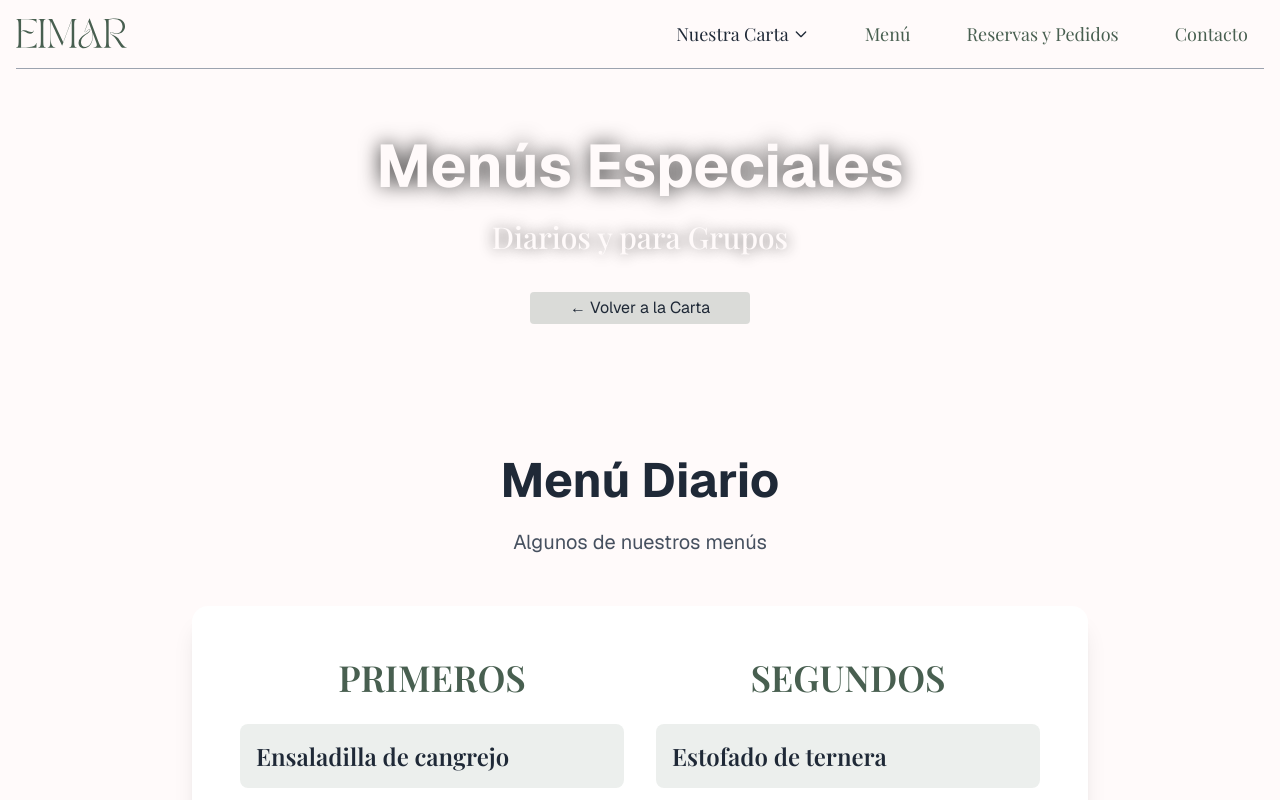
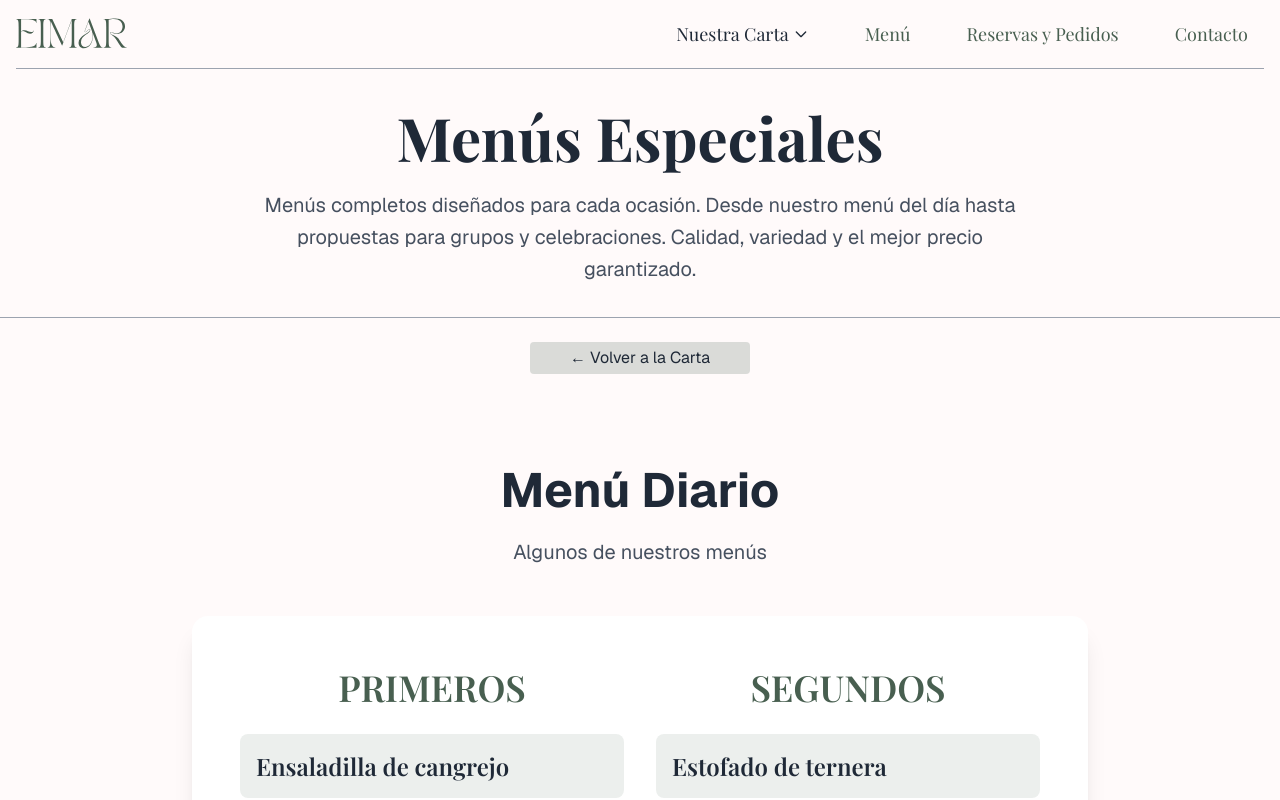
Before and after one commit to yolovi/eimar-frontend, a Next.js app: page /menus in a window 1280 px wide. Shown: the top 800 px of the page. Built offline with nearby package versions, Linux system fonts and the light colour scheme.

Commit message:
feat: add reusable PageHeader component

```diff
--- a/src/app/almuerzos/page.tsx
+++ b/src/app/almuerzos/page.tsx
@@ -30,6 +30,7 @@
 import { Metadata } from 'next';
 import Link from 'next/link';
 import { Button } from '@/components/ui';
+import { PageHeader } from '@/components/ui';
 
 export const metadata: Metadata = {
   title: 'Desayunos y Almuerzos - Eimar Paiporta',
@@ -40,15 +41,12 @@ export const metadata: Metadata = {
 export default function AlmuerzosPage() {
   return (
     <div className="min-h-screen" style={{ backgroundColor: "var(--color-bg-primary)" }}>
-      {/* Header Hero */}
-      <section className="relative w-full py-16 bg-bg-accent/80">
+      {/* Header principal */}
+      <PageHeader pageType="almuerzos" />
+
+      {/* Botón de navegación */}
+      <section className="py-6">
         <div className="max-w-7xl mx-auto px-4 text-center">
-          <h1 className="ds-hero-title text-text-inverse mb-4">
-            Desayunos y Almuerzos
-          </h1>
-          <p className="ds-hero-subtitle text-text-inverse opacity-90 mb-8">
-            En Paiporta
-          </p>
           <Link href="/menu">
             <Button variant="secondary">
               ← Volver a la Carta
--- a/src/app/menus/page.tsx
+++ b/src/app/menus/page.tsx
@@ -40,6 +40,7 @@
 import { Metadata } from 'next';
 import Link from 'next/link';
 import { Button } from '@/components/ui';
+import { PageHeader } from '@/components/ui';
 
 export const metadata: Metadata = {
   title: 'Menús Especiales - Eimar Paiporta',
@@ -50,15 +51,12 @@ export const metadata: Metadata = {
 export default function MenusPage() {
   return (
     <div className="min-h-screen" style={{ backgroundColor: "var(--color-bg-primary)" }}>
-      {/* Header Hero */}
-      <section className="relative w-full py-16 bg-bg-accent/80">
+      {/* Header principal */}
+      <PageHeader pageType="menus" />
+
+      {/* Botón de navegación */}
+      <section className="py-6">
         <div className="max-w-7xl mx-auto px-4 text-center">
-          <h1 className="ds-hero-title text-text-inverse mb-4">
-            Menús Especiales
-          </h1>
-          <p className="ds-hero-subtitle text-text-inverse opacity-90 mb-8">
-            Diarios y para Grupos
-          </p>
           <Link href="/menu">
             <Button variant="secondary">
               ← Volver a la Carta
--- a/src/components/features/Menu/Menu.tsx
+++ b/src/components/features/Menu/Menu.tsx
@@ -3,9 +3,9 @@
 import { useState, useEffect } from 'react';
 import { MENU_DATA } from '@/data';
 import { Header } from '@/components/layout';
+import { PageHeader, ScrollToTopButton } from '@/components/ui';
 import MenuTabs from './MenuTabs';
 import { MenuCategorySection } from './MenuCards';
-import { ScrollToTopButton } from '@/components/ui';
 import { useIsMobile } from '@/hooks';
 
 /**
@@ -175,17 +175,7 @@ const Menu = () => {
       </div>
 
       {/* Header de la página */}
-      <div className="bg-bg-primary border-b border-gray-200">
-        <div className="max-w-7xl mx-auto px-4 sm:px-6 lg:px-8 py-8 text-center">
-          <h1 className="ds-h1 mb-4">
-            Nuestra Carta
-          </h1>
-          <p className="ds-body-xl max-w-3xl mx-auto">
-            Descubre nuestra selección de platos elaborados con ingredientes frescos y de temporada.
-            Cada plato está cuidadosamente preparado para ofrecerte una experiencia gastronómica única.
-          </p>
-        </div>
-      </div>
+      <PageHeader pageType="menu" />
 
       {/* Navegación fija tipo pestañas */}
       <MenuTabs
--- a/src/components/layout/Navigation/DropdownMenu.tsx
+++ b/src/components/layout/Navigation/DropdownMenu.tsx
@@ -77,7 +77,7 @@ const DropdownMenu = ({ mainItem, subItems, className }: DropdownMenuProps) => {
       {/* Dropdown menu */}
       {isOpen && (
         <div
-          className="absolute top-full left-0 mt-1 min-w-[200px] rounded-lg shadow-lg border z-50 animate-in fade-in-0 zoom-in-95 duration-200"
+          className="absolute top-full left-0 mt-1 min-w-50 rounded-lg shadow-lg border z-50 animate-in fade-in-0 zoom-in-95 duration-200"
           style={{
             backgroundColor: "var(--color-bg-primary)",
             borderColor: "var(--color-border-primary)"
--- /dev/null
+++ b/src/components/ui/PageHeader/PageHeader.tsx
@@ -0,0 +1,46 @@
+/**
+ * COMPONENTE PAGEHEADER REUTILIZABLE
+ * ==================================
+ *
+ * Header reutilizable para páginas con título y descripción dinámicos.
+ * Mantiene los estilos consistentes del diseño.
+ */
+
+import { PAGE_HEADERS, type PageHeaderType } from '@/data/page-headers';
+
+export interface PageHeaderProps {
+  /** Tipo de página para obtener el contenido automáticamente */
+  pageType: PageHeaderType;
+  /** Título personalizado (opcional, sobrescribe el automático) */
+  customTitle?: string;
+  /** Descripción personalizada (opcional, sobrescribe la automática) */
+  customDescription?: string;
+  /** Clases CSS adicionales para el contenedor */
+  className?: string;
+}
+
+export const PageHeader: React.FC<PageHeaderProps> = ({
+  pageType,
+  customTitle,
+  customDescription,
+  className = ""
+}) => {
+  const headerData = PAGE_HEADERS[pageType];
+  const title = customTitle || headerData.title;
+  const description = customDescription || headerData.description;
+
+  return (
+    <div className={`bg-bg-primary border-b border-gray-200 ${className}`}>
+      <div className="max-w-7xl mx-auto px-4 sm:px-6 lg:px-8 py-8 text-center">
+        <h1 className="ds-h1 mb-4">
+          {title}
+        </h1>
+        <p className="ds-body-xl max-w-3xl mx-auto">
+          {description}
+        </p>
+      </div>
+    </div>
+  );
+};
+
+export default PageHeader;
--- /dev/null
+++ b/src/components/ui/PageHeader/index.ts
@@ -0,0 +1 @@
+export { PageHeader, default } from './PageHeader';
--- a/src/components/ui/index.ts
+++ b/src/components/ui/index.ts
@@ -25,4 +25,5 @@ export { default as GoogleReviews } from "./GoogleReviews";export { default as F
 export type { ReservationFormData, ReservationFormProps } from "./ReservationForm";
 export { default as OrderSection } from "./OrderSection";
 export { default as Image } from "./Image";
+export { PageHeader } from "./PageHeader";
 export { default as ScrollToTopButton } from "./ScrollToTopButton";
--- a/src/constants/navigation.ts
+++ b/src/constants/navigation.ts
@@ -25,7 +25,7 @@ export const NAVIGATION_DATA: NavigationData = {
     },
     subitems: [
       { href: "/menu", label: "Carta Completa" },
-      { href: "/almuerzos", label: "Almuerzos" },
+      { href: "/almuerzos", label: "Desayunos | Almuerzos" },
       { href: "/menus", label: "Menús Especiales" },
     ]
   },
@@ -41,7 +41,7 @@ export const NAVIGATION_DATA: NavigationData = {
   all: [
     { href: "/menu", label: "Nuestra Carta" },
     { href: "/menu", label: "Carta Completa", isSubItem: true },
-    { href: "/almuerzos", label: "Almuerzos", isSubItem: true },
+    { href: "/almuerzos", label: "Desayunos | Almuerzos", isSubItem: true },
     { href: "/menus", label: "Menús Especiales", isSubItem: true },
     { href: "#menu-intro", label: "Menú" },
     { href: "#reservas-y-pedidos", label: "Reservas y Pedidos" },
--- /dev/null
+++ b/src/data/page-headers.ts
@@ -0,0 +1,29 @@
+/**
+ * DATOS DE HEADERS DE PÁGINAS - EIMAR
+ * ===================================
+ *
+ * Centraliza la información de headers para las diferentes páginas.
+ * Cada página tiene su título y descripción específica.
+ */
+
+export interface PageHeaderData {
+  title: string;
+  description: string;
+}
+
+export const PAGE_HEADERS: Record<string, PageHeaderData> = {
+  menu: {
+    title: "Nuestra Carta",
+    description: "Descubre nuestra selección de platos elaborados con ingredientes frescos y de temporada. Cada plato está cuidadosamente preparado para ofrecerte una experiencia gastronómica única."
+  },
+  almuerzos: {
+    title: "Desayunos y Almuerzos",
+    description: "Empieza tu día con energía. Desayunos tradicionales desde las 8:00h y almuerzos caseros que te harán sentir como en casa. Productos frescos y sabores auténticos de toda la vida."
+  },
+  menus: {
+    title: "Menús Especiales",
+    description: "Menús completos diseñados para cada ocasión. Desde nuestro menú del día hasta propuestas para grupos y celebraciones. Calidad, variedad y el mejor precio garantizado."
+  }
+} as const;
+
+export type PageHeaderType = keyof typeof PAGE_HEADERS;
```
